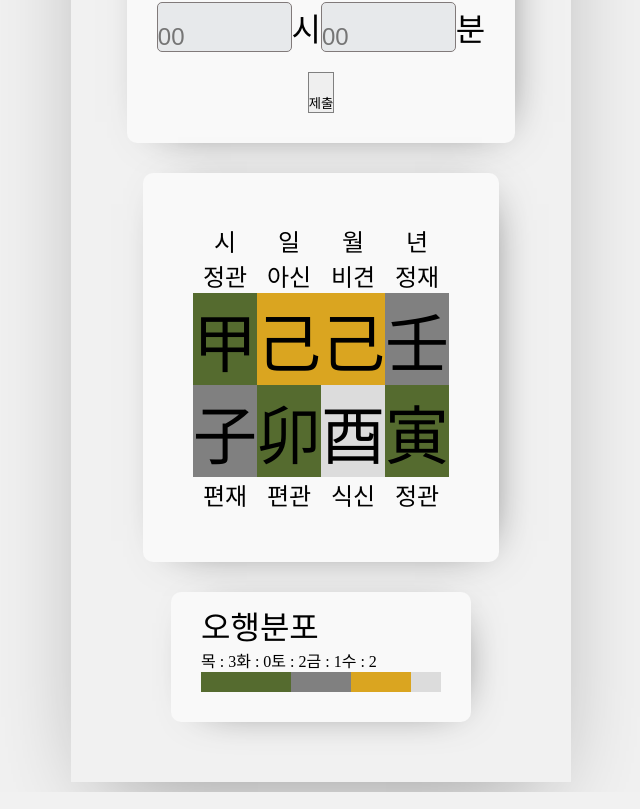
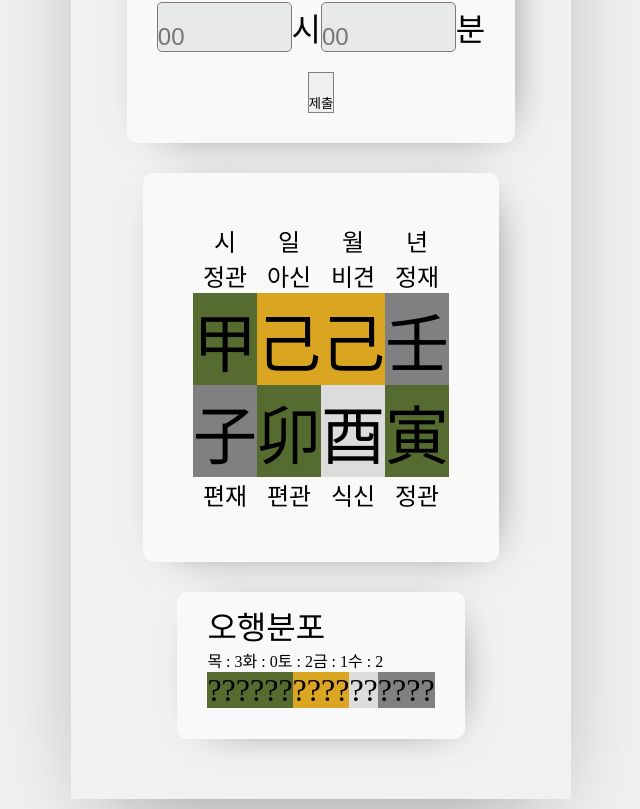
Before and after one commit to seni95/askLuck, a React (Create React App) app: page / in a window 1280 px wide. Shown: the part 401-1210 px from the top of the page, without its empty margins (319-959 px from the left). Built offline with nearby package versions, Linux system fonts and the light colour scheme; a web font is replaced by a local one.

Commit message:
never use table tag again

```diff
--- a/src/components/analysis/analysis_logic/cal_five_elements.jsx
+++ b/src/components/analysis/analysis_logic/cal_five_elements.jsx
@@ -24,7 +24,7 @@ const CalFiveElements = (props) => {
         color:'white'
     };
 
-    let fiveElements = [tree,fire,water,earth,gold];
+    let fiveElements = [tree,fire,earth,gold,water];
 
     let toCal = [
         props.yearSky,
@@ -75,31 +75,43 @@ const CalFiveElements = (props) => {
 
     const returnFiveElementsTable = ()=>{
         let calResult = [];
+        let forkey=0;
         for(let j=0; j<fiveElements.length; j++){
+            console.log(fiveElements[j])
             for(let i=0;i<fiveElements[j].count;i++){
+            console.log(fiveElements[j].color);
+
                 calResult.push(
-                    <td key={i} id={fiveElements[j].color}></td>
+                   <span key={forkey} id={fiveElements[j].color}>??</span>
                 )
+
+                forkey++;
             }
         }
 
 
+        tree.count=0;
+        fire.count=0;
+        earth.count=0;
+        gold.count=0;
+        water.count=0;
+
+
+
         return(
-            <tr>
+            <div>
                 {calResult}
-            </tr>
+            </div>
         )
     }
+
 
 
   return (
 <div>
 {returnFiveElementsResult()}
-<table className={styles.table}>
-<thead>
+
    {returnFiveElementsTable()}
-</thead>
-</table>
 </div>
     )
 }
```
